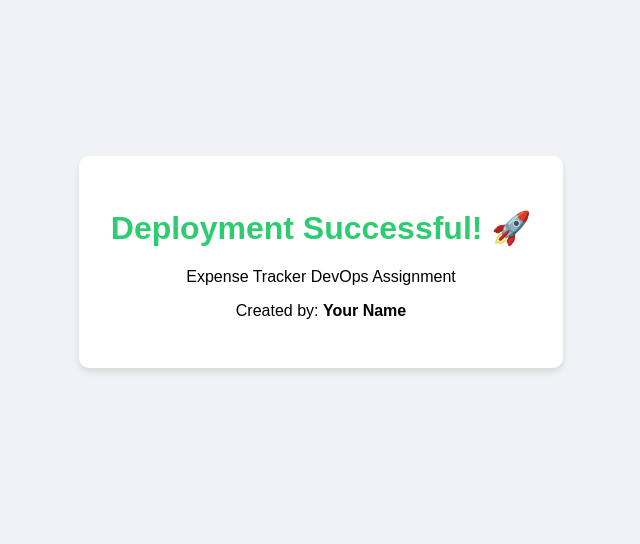
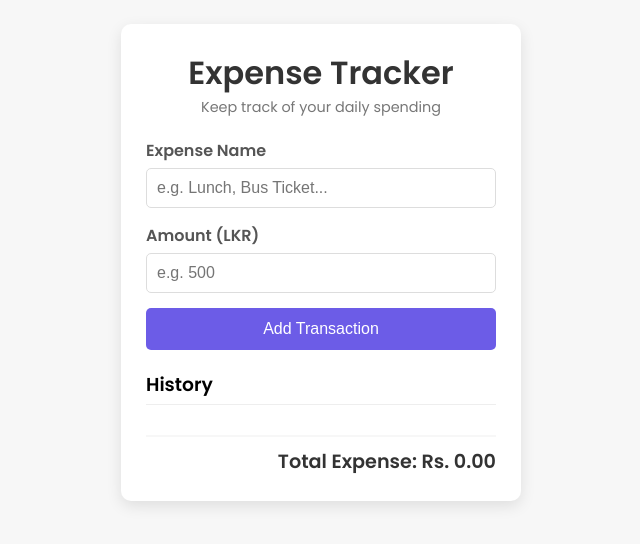
Before and after one commit to kalpaniwasana99-cmyk/expense-tracker-devops-assignment, a plain HTML site: page index.html in a window 1280 px wide. Shown: the part 138-682 px from the top of the page, without its empty margins (319-959 px from the left). Drawn offline with Linux system fonts and the light colour scheme.

Commit message:
update html content

```diff
--- a/index.html
+++ b/index.html
@@ -3,32 +3,45 @@
 <head>
     <meta charset="UTF-8">
     <meta name="viewport" content="width=device-width, initial-scale=1.0">
-    <title>Expense Tracker</title>
-    <style>
-        body {
-            font-family: Arial, sans-serif;
-            display: flex;
-            justify-content: center;
-            align-items: center;
-            height: 100vh;
-            background-color: #f0f2f5;
-            margin: 0;
-        }
-        .container {
-            background: white;
-            padding: 2rem;
-            border-radius: 10px;
-            box-shadow: 0 4px 6px rgba(0, 0, 0, 0.1);
-            text-align: center;
-        }
-        h1 { color: #2ecc71; }
-    </style>
+    <title>My Expense Tracker</title>
+    <link href="https://fonts.googleapis.com/css2?family=Poppins:wght@400;600&display=swap" rel="stylesheet">
+    <link rel="stylesheet" href="style.css">
 </head>
 <body>
+
     <div class="container">
-        <h1>Deployment Successful! 🚀</h1>
-        <p>Expense Tracker DevOps Assignment</p>
-        <p>Created by: <b>Your Name</b></p>
+        <header>
+            <h1>Expense Tracker</h1>
+            <p>Keep track of your daily spending</p>
+        </header>
+
+        <section class="input-section">
+            <form id="expense-form">
+                <div class="form-control">
+                    <label for="text">Expense Name</label>
+                    <input type="text" id="text" placeholder="e.g. Lunch, Bus Ticket..." required>
+                </div>
+
+                <div class="form-control">
+                    <label for="amount">Amount (LKR)</label>
+                    <input type="number" id="amount" placeholder="e.g. 500" required>
+                </div>
+
+                <button type="submit" class="btn">Add Transaction</button>
+            </form>
+        </section>
+
+        <section class="list-section">
+            <h3>History</h3>
+            <ul id="list" class="list">
+                </ul>
+        </section>
+
+        <div class="total-container">
+            <h4>Total Expense: <span id="total-amount">Rs. 0.00</span></h4>
+        </div>
     </div>
+
+    <script src="script.js"></script>
 </body>
 </html>
--- /dev/null
+++ b/script.js
@@ -0,0 +1,44 @@
+// HTML වල තියෙන දේවල් JavaScript වලට අඳුන්වා දීම
+const expenseForm = document.getElementById('expense-form');
+const expenseText = document.getElementById('text');
+const expenseAmount = document.getElementById('amount');
+const expenseList = document.getElementById('list');
+const totalAmountDisplay = document.getElementById('total-amount');
+
+let total = 0; // මුළු එකතුව දැනට 0යි
+
+// Form එක Submit කරනකොට මොකද වෙන්න ඕන?
+expenseForm.addEventListener('submit', function(event) {
+    // 1. Page එක Refresh වෙන එක නවත්වන්න
+    event.preventDefault();
+
+    // 2. කොටු වල තියෙන අගයන් (Values) ලබා ගැනීම
+    const text = expenseText.value;
+    const amount = parseInt(expenseAmount.value); // අකුරු, ඉලක්කම් බවට හරවනවා
+
+    // 3. පොඩි චෙක් කිරීමක් (Validation)
+    if(text === '' || isNaN(amount) || amount <= 0) {
+        alert('Please enter a valid text and amount!');
+        return;
+    }
+
+    // 4. ලිස්ට් එකට අලුත් අයිතමයක් එකතු කිරීම (Create LI element)
+    const li = document.createElement('li');
+
+    // HTML කෝඩ් එක ඇතුල් කිරීම
+    li.innerHTML = `
+        ${text}
+        <span>- Rs. ${amount}.00</span>
+    `;
+
+    // හදපු LI එක UL (List) එකට දැම්මා
+    expenseList.appendChild(li);
+
+    // 5. Total එක අප්ඩේට් කිරීම
+    total = total + amount;
+    totalAmountDisplay.innerText = `Rs. ${total}.00`;
+
+    // 6. ආපහු කොටු හිස් කිරීම (Clear inputs)
+    expenseText.value = '';
+    expenseAmount.value = '';
+});
--- /dev/null
+++ b/style.css
@@ -0,0 +1,111 @@
+/* මුළු පිටුවටම අදාල සැකසුම් */
+* {
+    box-sizing: border-box; /* පෙට්ටිවල සයිස් එක අවුල් නොවෙන්න */
+    margin: 0;
+    padding: 0;
+}
+
+body {
+    background-color: #f7f7f7; /* ලා අළු පාට පසුබිමක් */
+    font-family: 'Poppins', sans-serif;
+    display: flex;
+    justify-content: center; /* මැදට ගන්න */
+    align-items: center;
+    min-height: 100vh;
+    padding: 20px;
+}
+
+/* මැද තියෙන සුදු පාට පෙට්ටිය */
+.container {
+    background-color: #fff;
+    width: 400px;
+    border-radius: 10px;
+    box-shadow: 0 5px 15px rgba(0, 0, 0, 0.1); /* පොඩි ෂැඩෝ එකක් */
+    padding: 25px;
+}
+
+header {
+    text-align: center;
+    margin-bottom: 20px;
+}
+
+header h1 {
+    color: #333;
+}
+
+header p {
+    color: #777;
+    font-size: 0.9rem;
+}
+
+/* Form එකේ ස්ටයිල් */
+.form-control {
+    margin-bottom: 15px;
+}
+
+label {
+    display: block;
+    margin-bottom: 5px;
+    color: #555;
+    font-weight: 600;
+}
+
+input {
+    width: 100%;
+    padding: 10px;
+    border: 1px solid #ddd;
+    border-radius: 5px;
+    font-size: 1rem;
+}
+
+/* බට්න් එක */
+.btn {
+    width: 100%;
+    background-color: #6c5ce7; /* ලස්සන දම් පාටක් */
+    color: white;
+    border: none;
+    padding: 12px;
+    border-radius: 5px;
+    font-size: 1rem;
+    cursor: pointer;
+    transition: background 0.3s;
+}
+
+.btn:hover {
+    background-color: #5b4bc4; /* මවුස් එක ගෙනිච්චම පාට වෙනස් වෙන්න */
+}
+
+/* ලිස්ට් එකේ ස්ටයිල් */
+.list-section h3 {
+    margin: 20px 0 10px;
+    border-bottom: 1px solid #eee;
+    padding-bottom: 5px;
+}
+
+.list {
+    list-style-type: none;
+    max-height: 200px; /* ලිස්ට් එක දිග වැඩි වුනොත් Scroll වෙන්න */
+    overflow-y: auto;
+}
+
+.list li {
+    background-color: #fff;
+    border-left: 5px solid #e74c3c; /* වියදමක් නිසා රතු පාට ඉරක් */
+    box-shadow: 0 2px 5px rgba(0,0,0,0.05);
+    color: #333;
+    display: flex;
+    justify-content: space-between;
+    padding: 10px;
+    margin-bottom: 10px;
+    font-size: 0.95rem;
+}
+
+/* Total පෙන්නන තැන */
+.total-container {
+    text-align: right;
+    margin-top: 20px;
+    font-size: 1.2rem;
+    color: #333;
+    border-top: 2px solid #f7f7f7;
+    padding-top: 10px;
+}
```
